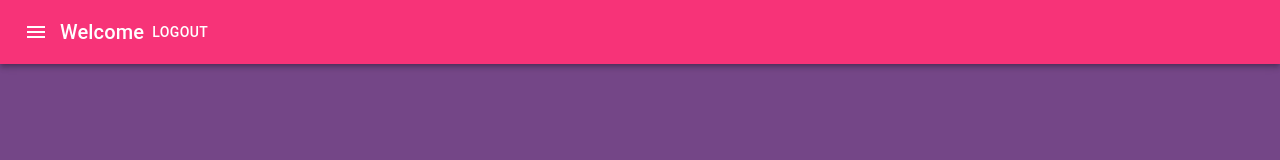
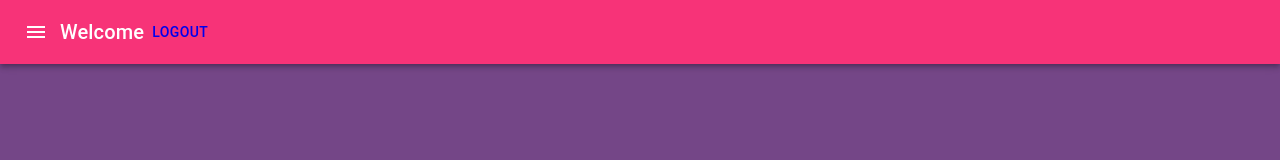
Before and after one commit to behnood-eghbali/react-login, a React (Create React App) app: page /Home in a window 1280 px wide. Shown: the top 160 px of the page. Built offline with nearby package versions, Linux system fonts and the light colour scheme.

Commit message:
Update Home.js

```diff
--- a/src/components/Home/Home.js
+++ b/src/components/Home/Home.js
@@ -1,4 +1,5 @@
 import { useContext } from 'react'
+import {Link} from 'react-router-dom'
 import AppBar from '@material-ui/core/AppBar'
 import Toolbar from '@material-ui/core/Toolbar'
 import IconButton from '@material-ui/core/IconButton'
@@ -45,7 +46,9 @@ function Home() {
                 <Typography variant="h6">
                     Welcome {values.username}
                 </Typography>
+                <Link to="/">
                 <Button color="inherit">Logout</Button>
+                </Link>
             </Toolbar>
         </AppBar>
         <Grid container>
```
